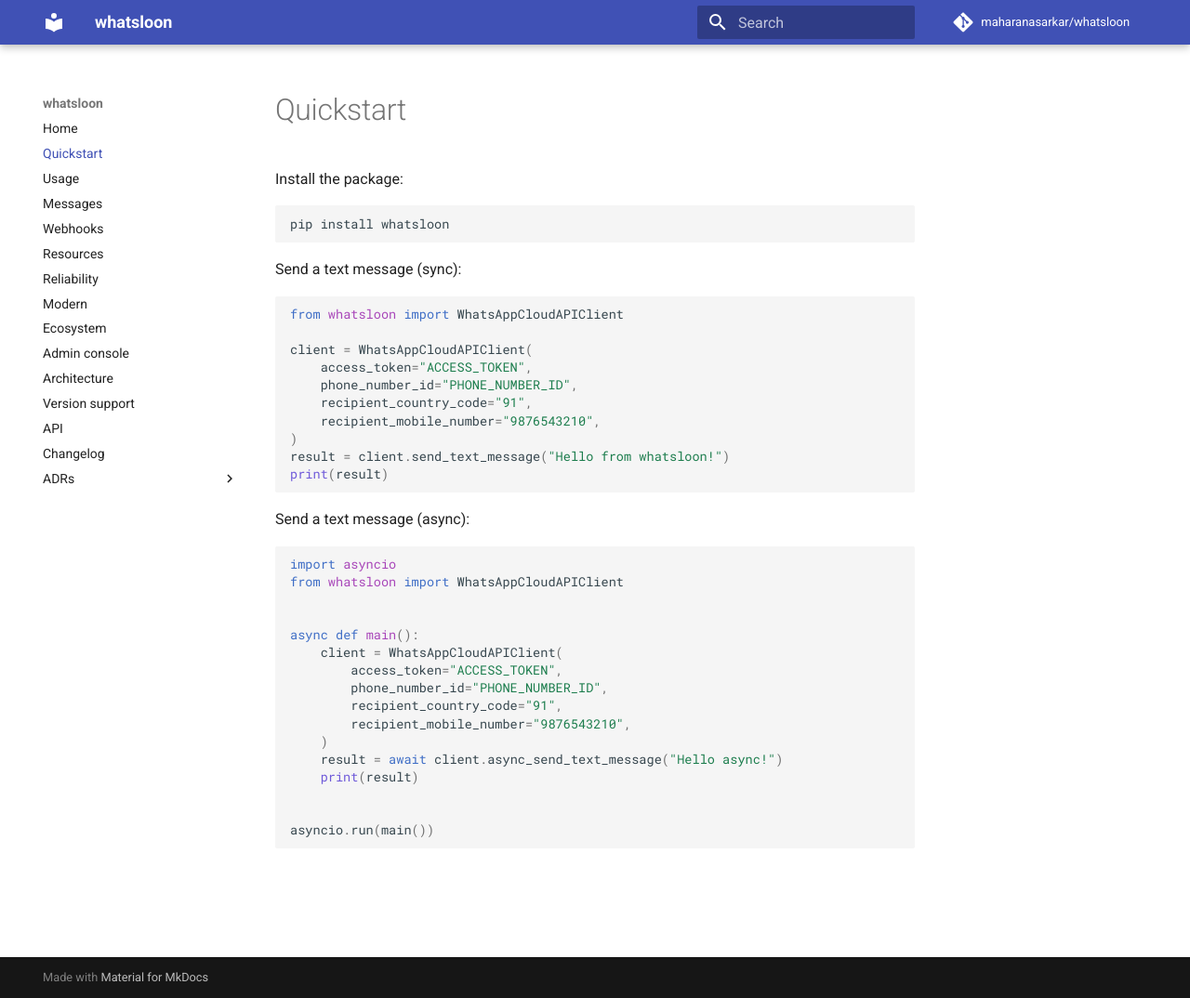
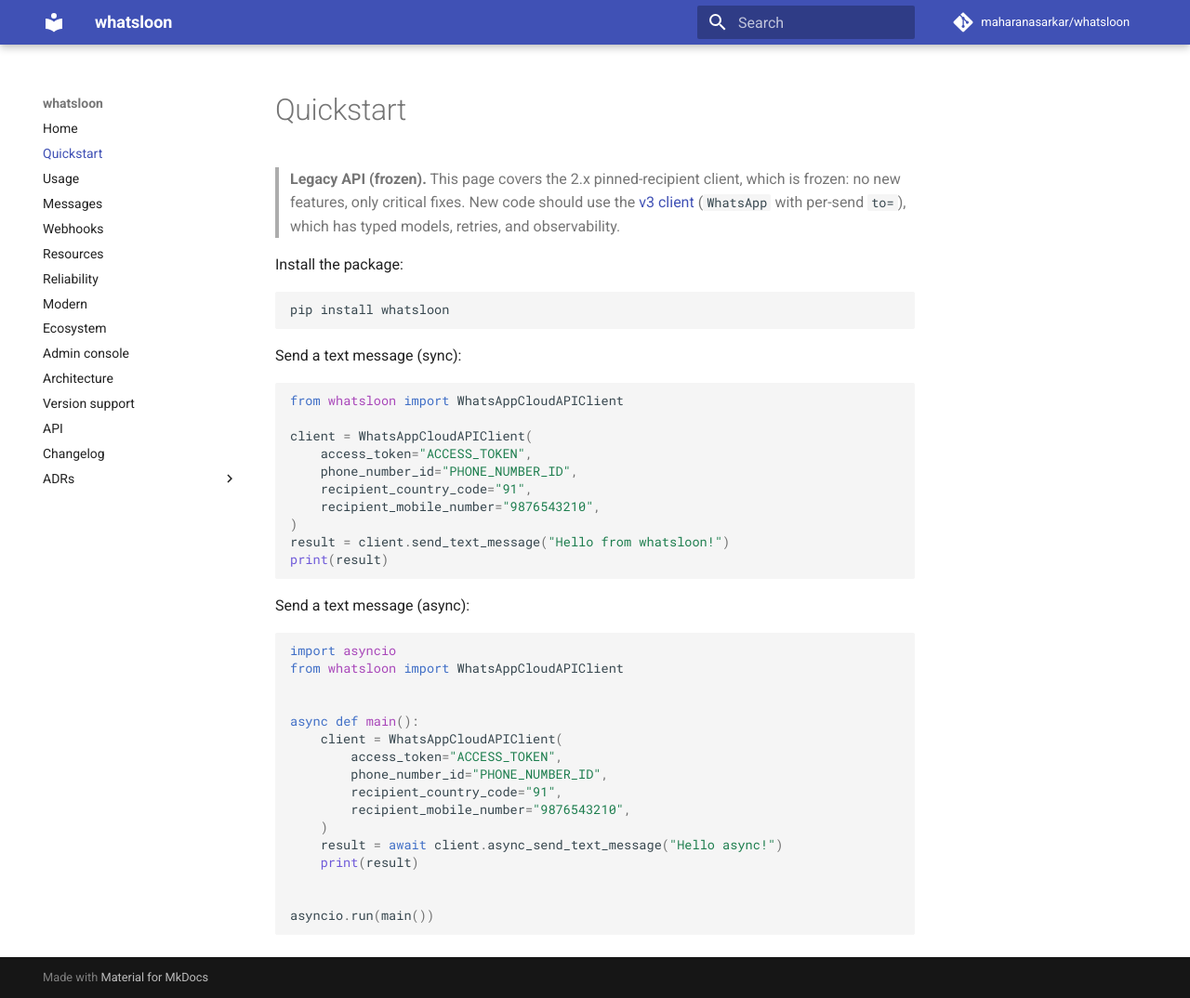
Before and after one commit to maharanasarkar/whatsloon, an MkDocs documentation site: the page built from docs/quickstart.md, in a window 1280 px wide and 1074 px high. Shown: the whole window at 93% size. Built offline with MkDocs 1.6.1 and Material for MkDocs 9.7.7, drawn with Linux system fonts in a browser that asks for light colours; comment, search, counter and statistics services are not loaded.

Commit message:
docs(r1): legacy API freeze notices

```diff
--- a/docs/quickstart.md
+++ b/docs/quickstart.md
@@ -1,4 +1,9 @@
 # Quickstart
+
+> **Legacy API (frozen).** This page covers the 2.x pinned-recipient client,
+> which is frozen: no new features, only critical fixes. New code should use
+> the [v3 client](messages.md) (`WhatsApp` with per-send `to=`), which has
+> typed models, retries, and observability.
 
 Install the package:
 
```
Also changed, not shown: CHANGELOG.md (+1 -0 lines), README.md (+5 -0 lines), docs/usage.md (+5 -0 lines).
